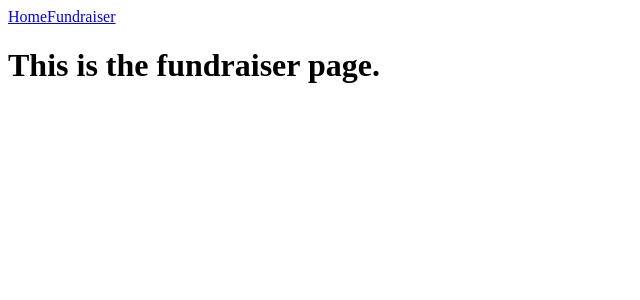
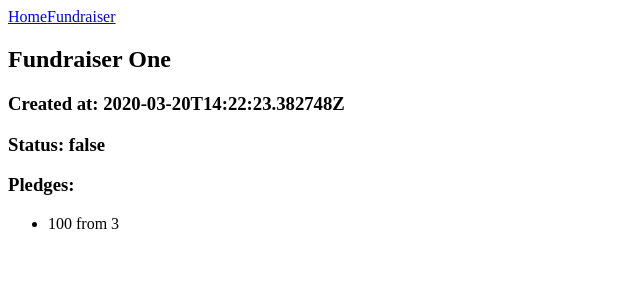
Before and after one commit to arrianne/crowdfunding_frontend, a React (Vite) app: page /fundraiser in a window 1280 px wide. Shown: the top 300 px of the page, without its empty margins (0-640 px from the left). Built offline with nearby package versions, Linux system fonts and the light colour scheme.

Commit message:
adding content on the fundraiser page

```diff
--- a/src/pages/FundraiserPage.jsx
+++ b/src/pages/FundraiserPage.jsx
@@ -1,5 +1,23 @@
+import { oneFundraiser } from "../data";
+
 function FundraiserPage() {
-  return <h1>This is the fundraiser page.</h1>;
+  return (
+    <div>
+      <h2>{oneFundraiser.title}</h2>
+      <h3>Created at: {oneFundraiser.date_created}</h3>
+      <h3>{`Status: ${oneFundraiser.is_open}`}</h3>
+      <h3>Pledges:</h3>
+      <ul>
+        {oneFundraiser.pledges.map((pledgeData, key) => {
+          return (
+            <li key={key}>
+              {pledgeData.amount} from {pledgeData.supporter}
+            </li>
+          );
+        })}
+      </ul>
+    </div>
+  );
 }
 
 export default FundraiserPage;
```
